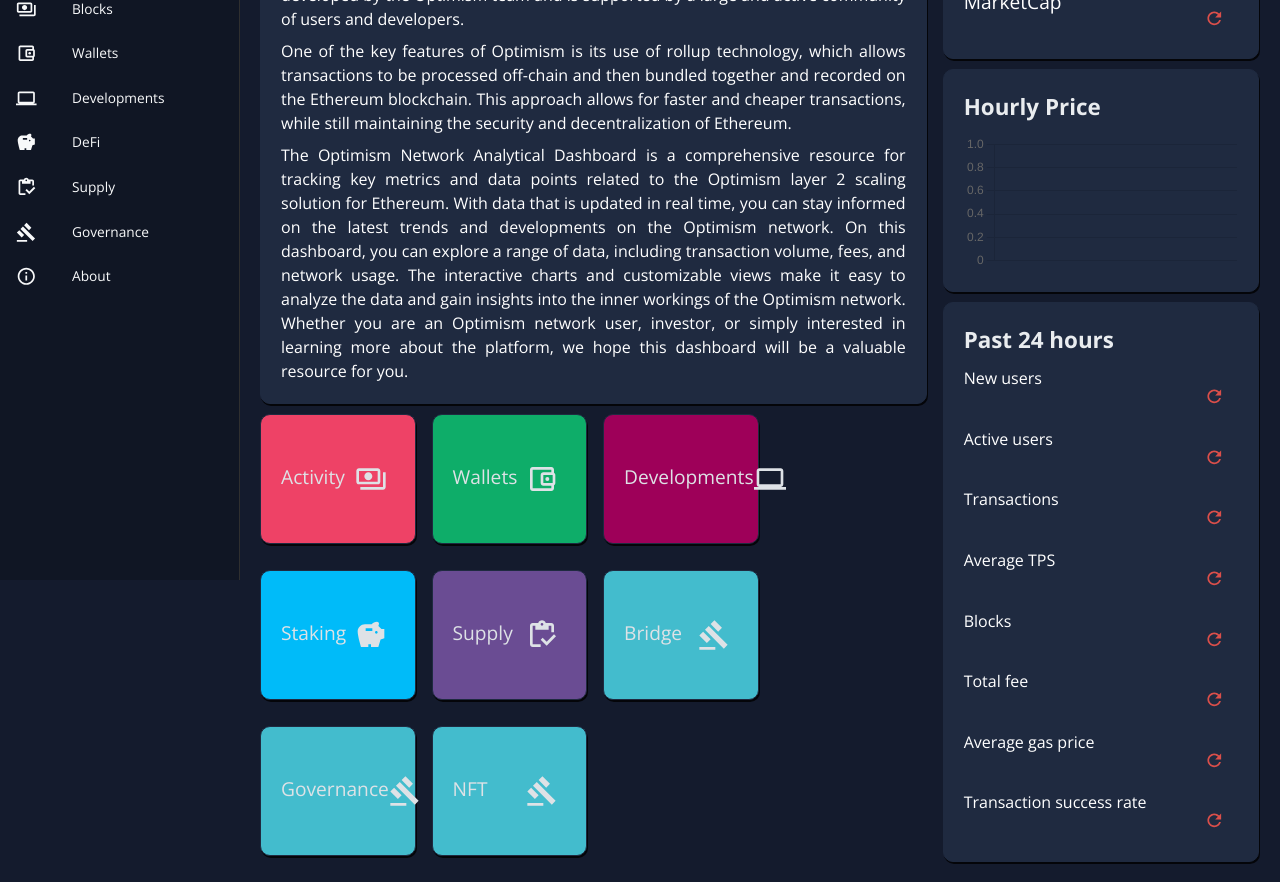
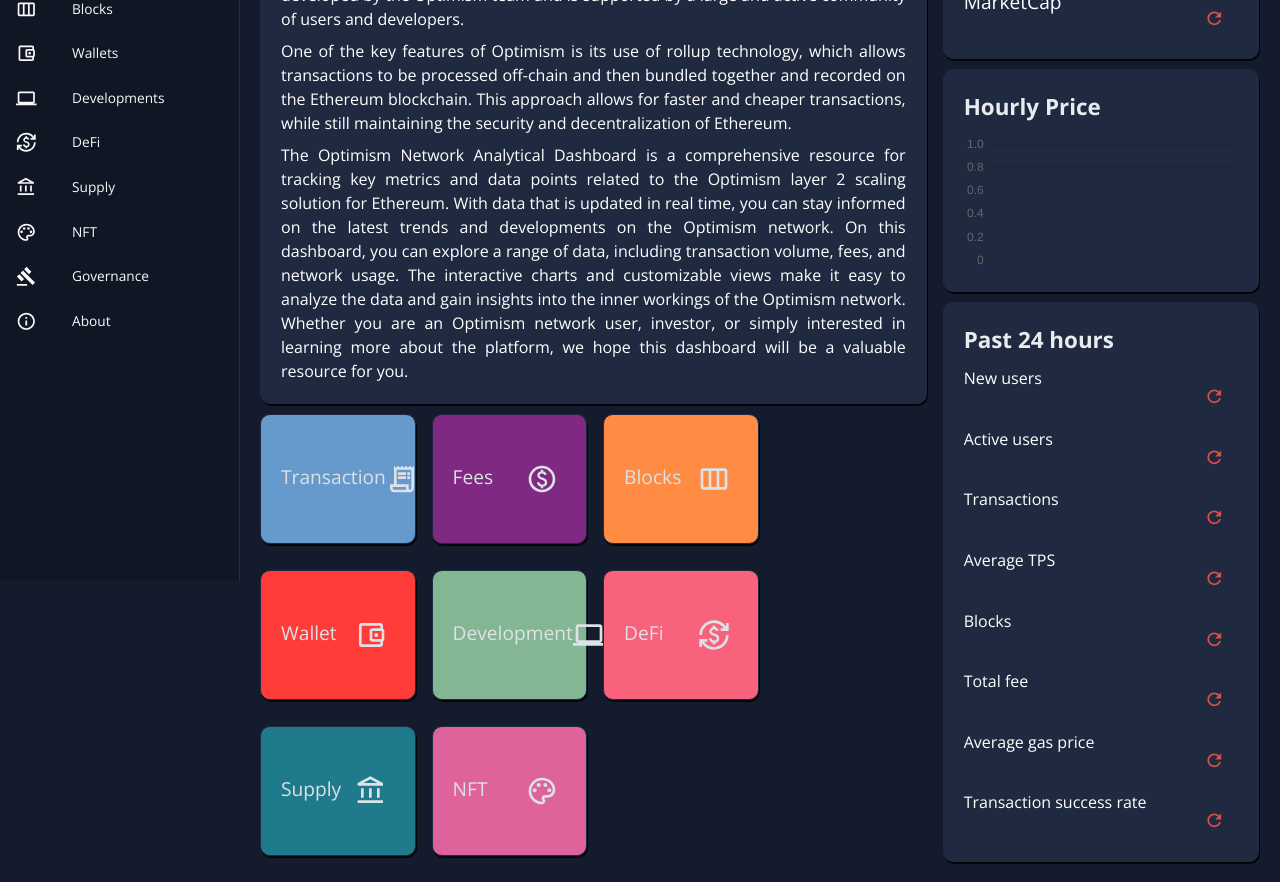
Before and after one commit to mahboubehsalmani/optimism-megadashboard, a React (Create React App) app: page /home in a window 1280 px wide. Shown: the part 220-1102 px from the top of the page. Built offline with nearby package versions, Linux system fonts and the light colour scheme; no server answers.

Commit message:
#updated icons and colors

```diff
--- a/src/global/MaterialSidebar.jsx
+++ b/src/global/MaterialSidebar.jsx
@@ -11,36 +11,23 @@
 } from "@mui/material";
 import {
   Menu as MenuIcon,
-  ChevronLeft as ChevronLeftIcon,
-  ChevronRight as ChevronRightIcon,
-  HomeOutlined as HomeOutlinedIcon,
   AccountBalanceWalletOutlined as WalletOutlinedIcon,
   ComputerOutlined as DevelopmentOutlinedIcon,
-  InventoryOutlined as SupplyOutlinedIcon,
-  PaymentsOutlined as TransactionOutlinedIcon,
+  ReceiptLongOutlined as TransactionOutlinedIcon,
+  PaidOutlined as FeeIcon,
+  HomeOutlined as HomeOutlinedIcon,
+  ViewWeekOutlined as BlocksIcon,
+  CurrencyExchangeOutlined as DeFiIcon,
+  AccountBalanceOutlined as SupplyOutlinedIcon,
+  PaletteOutlined as NFTIcon,
   InfoOutlined as AboutIcon,
   Gavel as GovernanceIcon,
-  Savings as StakingIcon,
 } from "@mui/icons-material";
 import { ColorModeContext, tokens } from "../theme";
 import SidebarItem from "./SidebarItem";
-import { Link, useLocation } from "react-router-dom";
+import { useLocation } from "react-router-dom";
 import AppBar from "@mui/material/AppBar";
 import CssBaseline from "@mui/material/CssBaseline";
-import ListItemButton from "@mui/material/ListItemButton";
-import ListItemIcon from "@mui/material/ListItemIcon";
-import ListItemText from "@mui/material/ListItemText";
-import Typography from "@mui/material/Typography";
-
-import {
-  CollectionsBookmark,
-  Edit,
-  Feedback,
-  Help,
-  PermMedia,
-  UploadFile,
-  Work,
-} from "@mui/icons-material";
 
 const Sidebar = () => {
   const location = useLocation();
@@ -90,7 +77,7 @@
         />
         <SidebarItem
           title={"Fees"}
-          Icon={<TransactionOutlinedIcon />}
+          Icon={<FeeIcon />}
           to="/fees"
           open={open}
           selected={selected}
@@ -99,7 +86,7 @@
 
         <SidebarItem
           title={"Blocks"}
-          Icon={<TransactionOutlinedIcon />}
+          Icon={<BlocksIcon />}
           to="/blocks"
           open={open}
           selected={selected}
@@ -126,7 +113,7 @@
 
         <SidebarItem
           title={"DeFi"}
-          Icon={<StakingIcon />}
+          Icon={<DeFiIcon />}
           to="/defi"
           open={open}
           selected={selected}
@@ -136,6 +123,15 @@
           title={"Supply"}
           Icon={<SupplyOutlinedIcon />}
           to="/supply"
+          open={open}
+          selected={selected}
+          setSelected={setSelected}
+        />
+
+        <SidebarItem
+          title={"NFT"}
+          Icon={<NFTIcon />}
+          to="/nft"
           open={open}
           selected={selected}
           setSelected={setSelected}
--- a/src/pages/home/quickAccess.jsx
+++ b/src/pages/home/quickAccess.jsx
@@ -1,15 +1,16 @@
 import { Grid, IconButton, Typography, useTheme } from "@mui/material";
 import {
-  GroupAdd as NewUserIcon,
-  Person as ActiveUserIcon,
-  AccountBalanceWallet as ActivityIcon,
-  SixtyFpsSelect as TPSIcon,
-  Gavel as GovernanceIcon,
-  Savings as StakingIcon,
   AccountBalanceWalletOutlined as WalletOutlinedIcon,
   ComputerOutlined as DevelopmentOutlinedIcon,
-  InventoryOutlined as SupplyOutlinedIcon,
-  PaymentsOutlined as TransactionOutlinedIcon,
+  ReceiptLongOutlined as TransactionOutlinedIcon,
+  PaidOutlined as FeeIcon,
+  HomeOutlined as HomeOutlinedIcon,
+  ViewWeekOutlined as BlocksIcon,
+  CurrencyExchangeOutlined as DeFiIcon,
+  AccountBalanceOutlined as SupplyOutlinedIcon,
+  PaletteOutlined as NFTIcon,
+  InfoOutlined as AboutIcon,
+  Gavel as GovernanceIcon,
 } from "@mui/icons-material";
 import { Link } from "react-router-dom";
 import { tokens } from "../../theme";
@@ -25,7 +26,7 @@
         sx={{
           border: `1px solid ${colors.backgroundColor[400]}`,
           borderRadius: "10px",
-          backgroundColor: colors.chartPalette[700],
+          backgroundColor: "#6699cc",
           boxShadow: `1px 2px ${colors.backgroundColor[900]}`,
           justifyContent: "space-between",
           display: "flex",
@@ -38,14 +39,14 @@
           paddingBottom: "48px",
         }}
         component={Link}
-        to="/activity"
+        to="/transactions"
       >
         <Typography
           sx={{
             fontSize: "1.2rem",
           }}
         >
-          Activity
+          Transaction
         </Typography>
         <TransactionOutlinedIcon
           sx={{
@@ -60,7 +61,77 @@
         sx={{
           border: `1px solid ${colors.backgroundColor[400]}`,
           borderRadius: "10px",
-          backgroundColor: colors.chartPalette[800],
+          backgroundColor: "#7f2982",
+          boxShadow: `1px 2px ${colors.backgroundColor[900]}`,
+          justifyContent: "space-between",
+          display: "flex",
+          padding: "20px",
+          flexDirection: "row",
+          marginTop: "10px",
+          textDecoration: "none",
+          color: colors.grey[300],
+          paddingTop: "48px",
+          paddingBottom: "48px",
+        }}
+        component={Link}
+        to="/fees"
+      >
+        <Typography
+          sx={{
+            fontSize: "1.2rem",
+          }}
+        >
+          Fees
+        </Typography>
+        <FeeIcon
+          sx={{
+            marginRight: "8px",
+            fontSize: "2rem",
+          }}
+        />
+      </Grid>
+      <Grid
+        xs={2.8}
+        item
+        sx={{
+          border: `1px solid ${colors.backgroundColor[400]}`,
+          borderRadius: "10px",
+          backgroundColor: "#ff8c42",
+          boxShadow: `1px 2px ${colors.backgroundColor[900]}`,
+          justifyContent: "space-between",
+          display: "flex",
+          padding: "20px",
+          flexDirection: "row",
+          marginTop: "10px",
+          textDecoration: "none",
+          color: colors.grey[300],
+          paddingTop: "48px",
+          paddingBottom: "48px",
+        }}
+        component={Link}
+        to="/blocks"
+      >
+        <Typography
+          sx={{
+            fontSize: "1.2rem",
+          }}
+        >
+          Blocks
+        </Typography>
+        <BlocksIcon
+          sx={{
+            marginRight: "8px",
+            fontSize: "2rem",
+          }}
+        />
+      </Grid>
+      <Grid
+        xs={2.8}
+        item
+        sx={{
+          border: `1px solid ${colors.backgroundColor[400]}`,
+          borderRadius: "10px",
+          backgroundColor: "#ff3c38",
           boxShadow: `1px 2px ${colors.backgroundColor[900]}`,
           justifyContent: "space-between",
           display: "flex",
@@ -80,7 +151,7 @@
             fontSize: "1.2rem",
           }}
         >
-          Wallets
+          Wallet
         </Typography>
         <WalletOutlinedIcon
           sx={{
@@ -89,13 +160,14 @@
           }}
         />
       </Grid>
+
       <Grid
         xs={2.8}
         item
         sx={{
           border: `1px solid ${colors.backgroundColor[400]}`,
           borderRadius: "10px",
-          backgroundColor: colors.chartPalette[900],
+          backgroundColor: "#83b692",
           boxShadow: `1px 2px ${colors.backgroundColor[900]}`,
           justifyContent: "space-between",
           display: "flex",
@@ -115,44 +187,9 @@
             fontSize: "1.2rem",
           }}
         >
-          Developments
+          Development
         </Typography>
         <DevelopmentOutlinedIcon
-          sx={{
-            marginRight: "8px",
-            fontSize: "2rem",
-          }}
-        />
-      </Grid>
-      <Grid
-        xs={2.8}
-        item
-        sx={{
-          border: `1px solid ${colors.backgroundColor[400]}`,
-          borderRadius: "10px",
-          backgroundColor: colors.chartPalette[200],
-          boxShadow: `1px 2px ${colors.backgroundColor[900]}`,
-          justifyContent: "space-between",
-          display: "flex",
-          padding: "20px",
-          flexDirection: "row",
-          marginTop: "10px",
-          textDecoration: "none",
-          color: colors.grey[300],
-          paddingTop: "48px",
-          paddingBottom: "48px",
-        }}
-        component={Link}
-        to="/staking"
-      >
-        <Typography
-          sx={{
-            fontSize: "1.2rem",
-          }}
-        >
-          Staking
-        </Typography>
-        <StakingIcon
           sx={{
             marginRight: "8px",
             fontSize: "2rem",
@@ -166,7 +203,43 @@
         sx={{
           border: `1px solid ${colors.backgroundColor[400]}`,
           borderRadius: "10px",
-          backgroundColor: colors.chartPalette[500],
+          backgroundColor: "#f9627d",
+          boxShadow: `1px 2px ${colors.backgroundColor[900]}`,
+          justifyContent: "space-between",
+          display: "flex",
+          padding: "20px",
+          flexDirection: "row",
+          marginTop: "10px",
+          textDecoration: "none",
+          color: colors.grey[300],
+          paddingTop: "48px",
+          paddingBottom: "48px",
+        }}
+        component={Link}
+        to="/defi"
+      >
+        <Typography
+          sx={{
+            fontSize: "1.2rem",
+          }}
+        >
+          DeFi
+        </Typography>
+        <DeFiIcon
+          sx={{
+            marginRight: "8px",
+            fontSize: "2rem",
+          }}
+        />
+      </Grid>
+
+      <Grid
+        xs={2.8}
+        item
+        sx={{
+          border: `1px solid ${colors.backgroundColor[400]}`,
+          borderRadius: "10px",
+          backgroundColor: "#1f7a8c",
           boxShadow: `1px 2px ${colors.backgroundColor[900]}`,
           justifyContent: "space-between",
           display: "flex",
@@ -202,79 +275,7 @@
         sx={{
           border: `1px solid ${colors.backgroundColor[400]}`,
           borderRadius: "10px",
-          backgroundColor: colors.chartPalette[600],
-          boxShadow: `1px 2px ${colors.backgroundColor[900]}`,
-          justifyContent: "space-between",
-          display: "flex",
-          padding: "20px",
-          flexDirection: "row",
-          marginTop: "10px",
-          textDecoration: "none",
-          color: colors.grey[300],
-          paddingTop: "48px",
-          paddingBottom: "48px",
-        }}
-        component={Link}
-        to="/bridge"
-      >
-        <Typography
-          sx={{
-            fontSize: "1.2rem",
-          }}
-        >
-          Bridge
-        </Typography>
-        <GovernanceIcon
-          sx={{
-            marginRight: "8px",
-            fontSize: "2rem",
-          }}
-        />
-      </Grid>
-
-      <Grid
-        xs={2.8}
-        item
-        sx={{
-          border: `1px solid ${colors.backgroundColor[400]}`,
-          borderRadius: "10px",
-          backgroundColor: colors.chartPalette[600],
-          boxShadow: `1px 2px ${colors.backgroundColor[900]}`,
-          justifyContent: "space-between",
-          display: "flex",
-          padding: "20px",
-          flexDirection: "row",
-          marginTop: "10px",
-          textDecoration: "none",
-          color: colors.grey[300],
-          paddingTop: "48px",
-          paddingBottom: "48px",
-        }}
-        component={Link}
-        to="/governance"
-      >
-        <Typography
-          sx={{
-            fontSize: "1.2rem",
-          }}
-        >
-          Governance
-        </Typography>
-        <GovernanceIcon
-          sx={{
-            marginRight: "8px",
-            fontSize: "2rem",
-          }}
-        />
-      </Grid>
-
-      <Grid
-        xs={2.8}
-        item
-        sx={{
-          border: `1px solid ${colors.backgroundColor[400]}`,
-          borderRadius: "10px",
-          backgroundColor: colors.chartPalette[600],
+          backgroundColor: "#de639a",
           boxShadow: `1px 2px ${colors.backgroundColor[900]}`,
           justifyContent: "space-between",
           display: "flex",
@@ -296,7 +297,7 @@
         >
           NFT
         </Typography>
-        <GovernanceIcon
+        <NFTIcon
           sx={{
             marginRight: "8px",
             fontSize: "2rem",
```
